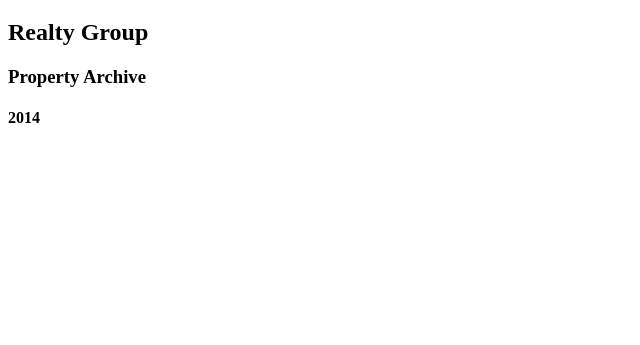
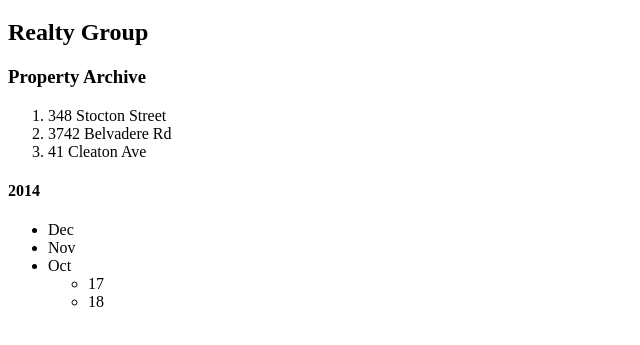
Before and after one commit to destro1234/exceptional-realty, a plain HTML site: page real-estate-listings.html in a window 1280 px wide. Shown: the part 61-406 px from the top of the page, without its empty margins (0-640 px from the left). Drawn offline with Linux system fonts and the light colour scheme.

Commit message:
added lists to real-estate-listings.html

```diff
--- a/real-estat-listings.html
+++ b/real-estate-listings.html
@@ -11,8 +11,23 @@
     <h2>Realty Group</h2>
 
     <h3>Property Archive</h3>
+    <ol>
+      <li>348 Stocton Street</li>
+      <li>3742 Belvadere Rd</li>
+      <li>41 Cleaton Ave</li>
+    </ol>
 
     <h4>2014</h4>
+    <ul>
+      <li>Dec</li>
+      <li>Nov</li>
+      <li>Oct
+        <ul>
+        <li>17</li>
+        <li>18</li>
+        </ul>
+      </li>
+    </ul>
 
   </body>
 </html>
```
